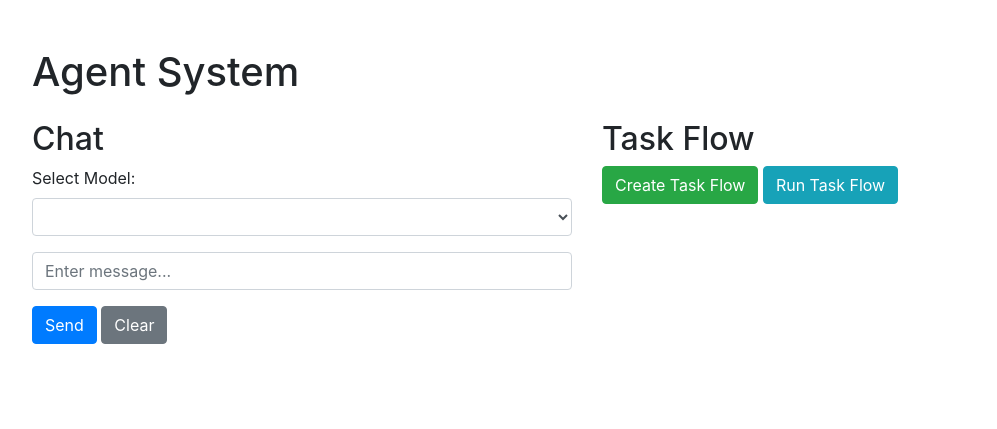
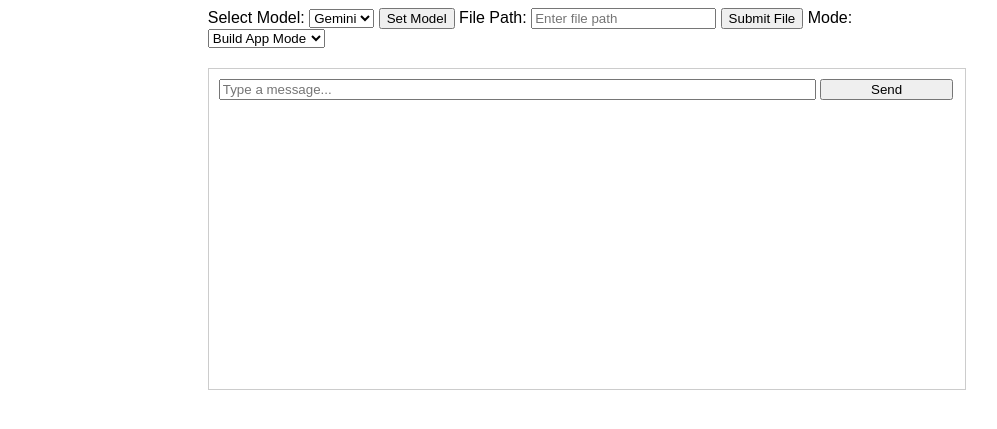
Before and after one commit to spacesnotabs/llm-playground, a Flask app: template templates/index.html in a window 1280 px wide. Shown: the top 429 px of the page, without its empty margins (53-1050 px from the left). Run offline with Flask 3, Linux system fonts and the light colour scheme; the template is opened without the code that fills it, so the values that code supplies are empty; parts of the project's set-up code (start-up, migrations or seed data) failed here and were passed over; some libraries are stand-ins or nearby versions.

Commit message:
Simple web app
Very early and ugly web front-end that will get better over time!

```diff
--- a/app.py
+++ b/app.py
@@ -1,268 +1,104 @@
-import json
-from pathlib import Path
+from flask import Flask, render_template, request, jsonify
+from flask_socketio import SocketIO, emit
 
-from flask import Flask, request, jsonify, render_template
-from flask_restful import Resource, Api
-from flask_bootstrap import Bootstrap
-
-from agent_controller import AgentController
-from agents.agent_task import AgentTask, TaskType, OutputTarget, ExecType, create_llm_task
+from agents.base_agent import BaseAgent
 from agents.chat_agent import ChatAgent
 from agents.coding_agent import CodingAgent
-from agents.email_agent import EmailAgent
-from agents.task_flow import TaskFlow
-from model_controller import ModelController, ModelType
-from models.anthropic_model import AnthropicModel
-from models.mistral_model import MistralModel
-from models.gemini_model import GeminiModel
-import yaml
+from agents.code_review_agent import CodeReviewAgent
+from agents.sw_architect import SWArchitect
+from model_controller import ModelController
+from models.base_model import BaseModel
 
-app = Flask(__name__, static_url_path='/static')
-api = Api(app)
-bootstrap = Bootstrap(app)  # Initialize Bootstrap
+app = Flask(__name__)
+socketio = SocketIO(app)
+
+# Load model configuration
+
+model_controller = ModelController()
+active_model: BaseModel | None = None
+active_agent: BaseAgent | None = None
+
+@app.route("/")
+def index():
+    global active_model
+    global active_agent
+    active_model = get_model(model_name='gemini', system_prompt='')
+    active_agent = get_agent(agent_name='chat', model=active_model)
+    return render_template("index.html")
 
 
-@app.route('/')
-def index():
-    """Render the index.html template."""
-    return render_template('index.html', models=models.keys())
+# Model selection and chat clearing
+@app.route("/set_model", methods=["POST"])
+def set_model():
+    global active_model
+    selected_model = request.json.get("model")
+    active_model = get_model(model_name=selected_model, system_prompt=None)
+
+    return jsonify({"message": "Model set and chat cleared."})
 
 
-# --- Global Variables for Agents and Models ---
-agents = {}
-models = {}
-task_flow = None
+# @app.route("/set_agent", methods=["POST"])
+# def set_agent():
+#     global active_agent
+#     selected_agent = request.json.get("agent")
+#     active_agent = selected_agent
 
 
-# --- Helper Functions ---
-def load_credentials():
-    """Loads credentials from a JSON file."""
-    with open('credentials.json') as f:
-        return json.load(f)
+# File input via text path
+# @app.route("/file_input", methods=["POST"])
+# def file_input():
+#     file_path = request.json.get("file_path")
+#     # Handle the file input in your backend as needed
+#     return jsonify({"message": f"File {file_path} received."})
+
+# Chat interaction using SocketIO
+@socketio.on('send_message')
+def handle_message(data):
+    user_input = data.get('message')
+    file_path = data.get('file-path')
+    print(file_path)
+    response = active_agent.run_agent(agent_input={"prompt": user_input})
+    # emit('receive_message', {'response': response['response']})
 
 
-def load_prompt(yaml_file: str, prompt_name: str):
-    """Loads prompts from a YAML file."""
-    with open(yaml_file, 'r') as file:
-        prompts = yaml.safe_load(file)
+def get_model(model_name: str, system_prompt: str | None):
+    global active_model
+    model = None
+    if model_name == "gemini":
+        model = model_controller.get_gemini_model()
+    elif model_name == "mistral":
+        model = model_controller.get_mistral_model()
+    else:
+        print("No model with name ", model_name)
+        return
 
-    prompt_data = prompts['prompts'].get(prompt_name, {})
+    if system_prompt:
+        model.system_prompt = system_prompt
 
-    # Define the order of fields and their corresponding tags
-    field_order = [
-        ('instruction', 'instruction'),
-        ('output_format', 'output_format'),
-        ('additional_instructions', 'additional_instructions'),
-        ('example_output', 'example'),
-        ('final_instruction', 'final_instruction')
-    ]
+    model.initialize()
+    model._response_callback = update_chat
+    active_model = model
+    if active_agent:
+        active_agent._llm = active_model
+    return model
 
-    prompt_parts = []
-    for field, tag in field_order:
-        if field in prompt_data:
-            content = prompt_data[field].strip()
-            prompt_parts.append(f"<{tag}>\n{content}\n</{tag}>")
+def update_chat(text: str):
+    print(text)
+    print('*')
+    socketio.emit('receive_message', {'response': text})
+    # socketio.emit('message', text)
 
-    return "\n\n".join(prompt_parts)
+def get_agent(agent_name: str, model: BaseModel) -> BaseAgent:
+    global active_agent
+    agent = None
+    if agent_name == "chat":
+        agent = ChatAgent(llm=model)
+    elif agent_name == "code":
+        agent = CodingAgent(llm=model)
+
+    active_agent = agent
+    return agent
 
 
-def create_coding_agent(model_name: str) -> (CodingAgent, str):
-    """Creates a CodingAgent with the specified model."""
-    model = models.get(model_name)
-    if not model:
-        return None, "Model not found"
-
-    # Load prompts from YAML
-    yaml_file = 'prompts.yaml'
-    write_code_prompt = load_prompt(yaml_file, 'write_code')
-    code_review_prompt = load_prompt(yaml_file, 'code_review')
-
-    # Instantiate the CodingAgent
-    agent = CodingAgent(llm_code=model, llm_review=model)
-    agent._llm_code.system_prompt = write_code_prompt
-    agent._llm_review.system_prompt = code_review_prompt
-    agent._llm_code.initialize()
-    agent._llm_review.initialize()
-    return agent, None
-
-
-# --- API Resources ---
-class ModelsAPI(Resource):
-    def get(self):
-        """Get a list of available models."""
-        return jsonify(list(models.keys()))
-
-    def post(self):
-        """Create a new model."""
-        data = request.get_json()
-        model_type = data.get('model_type')
-        model_name = data.get('model_name')
-        model_id = data.get('model_id')
-        api_key = data.get('api_key')
-        model_dir = data.get('model_dir')
-
-        if model_type not in [e.name for e in ModelType]:
-            return jsonify({"error": "Invalid model type"}), 400
-
-        model = ModelController.create_model(model_type=ModelType[model_type],
-                                             model_name=model_name,
-                                             model_id=model_id,
-                                             api_key=api_key,
-                                             model_dir=Path(model_dir) if model_dir else None)
-        if not model:
-            return jsonify({"error": "Failed to create model"}), 500
-
-        models[model_name] = model
-        return jsonify({"message": "Model created", "model_name": model_name}), 201
-
-
-class AgentsAPI(Resource):
-    def get(self):
-        """Get a list of created agents."""
-        return jsonify(list(agents.keys()))
-
-    def post(self):
-        """Create a new agent."""
-        data = request.get_json()
-        agent_type = data.get('agent_type')
-        agent_name = data.get('agent_name')
-        model_name = data.get('model_name')
-
-        if agent_type == 'coding':
-            agent, error = create_coding_agent(model_name)
-            if error:
-                return jsonify({"error": error}), 400
-
-        elif agent_type == 'email':
-            model = models.get(model_name)
-            if not model:
-                return jsonify({"error": "Model not found"}), 400
-            agent = EmailAgent(llm=model)
-
-        elif agent_type == 'chat':
-            model = models.get(model_name)
-            if not model:
-                return jsonify({"error": "Model not found"}), 400
-            agent = ChatAgent(llm=model)
-        else:
-            return jsonify({"error": "Invalid agent type"}), 400
-
-        agents[agent_name] = agent
-        return jsonify({"message": "Agent created", "agent_name": agent_name}), 201
-
-
-class AgentTasksAPI(Resource):
-    def post(self, agent_name):
-        """Create a new task for the specified agent."""
-        agent = agents.get(agent_name)
-        if not agent:
-            return jsonify({"error": "Agent not found"}), 404
-
-        data = request.get_json()
-        task_type = data.get('task_type')
-        task_prompt = data.get('prompt')
-        filepath = data.get('filepath', None)
-
-        # For now, we assume tasks are LLM-based
-        task_flow = TaskFlow()
-        task_flow.add_agent(agent)
-        first_input = {"prompt": task_prompt,
-                       "code": "",
-                       "filepath": filepath,
-                       "projectpath": ""}
-
-        if filepath:
-            # If a filepath is provided, add a read_file task
-            read_task = create_llm_task(input_data=first_input, task_id="read_file")
-            task_flow.add_task(read_task)
-        else:
-            first_input["filepath"] = "output_code.py"
-
-        # Add a code modification task
-        code_task = create_llm_task(input_data=first_input, task_id="code")
-        task_flow.add_task(code_task)
-
-        agent_controller = AgentController()
-        agent_controller.task_flow = task_flow
-        results = agent_controller.run_task_flow()  # Run the task flow synchronously for now
-
-        return jsonify({"message": "Task executed", "results": results}), 200
-
-    # class AgentTaskFlowAPI(Resource):
-    #
-    #     def post(self):
-
-    # --- Add API Resources ---
-
-class CodeAgentAPI(Resource):
-    def post(self, agent_type):
-        """Run a code agent."""
-        if agent_type not in ['code_writer', 'code_modifier']:
-            return jsonify({"error": "Invalid agent type"}), 400
-
-        data = request.get_json()
-        agent = ChatAgent(llm=models['mistral'])  # Get the relevant model
-
-        output = agent.run_agent(data)
-        return jsonify(output), 200
-
-chat_agent: ChatAgent | None = None
-class ChatAgentAPI(Resource):
-    def post(self, agent_type):
-        global chat_agent
-        if agent_type not in ['chat_agent'] :
-           return jsonify({"error": "Invalid agent type"}), 400
-
-        if not chat_agent:
-            chat_agent = ChatAgent(llm=models['Mistral'])
-
-        data = request.get_json()
-        output = chat_agent.run_agent(data)
-        return output, 200
-
-    def clear_chat(self):
-        global chat_agent
-        if not chat_agent:
-            return jsonify({"error": "No chat agent active"}), 400
-
-        output = chat_agent.clear_chat()
-        return output, 200
-
-api.add_resource(CodeAgentAPI, '/agents/code/<string:agent_type>')
-api.add_resource(ChatAgentAPI, '/agents/chat/<string:agent_type>')
-
-api.add_resource(ModelsAPI, '/models')
-api.add_resource(AgentsAPI, '/agents')
-api.add_resource(AgentTasksAPI, '/agents/<string:agent_name>/tasks')
-
-chat_api_instance = ChatAgentAPI()
-
-# add custom routs
-app.add_url_rule('/agents/chat/clear', view_func=chat_api_instance.clear_chat, methods=['POST'])
-
-if __name__ == '__main__':
-    credentials = load_credentials()
-    gemini_api = credentials['llm_apis']['gemini']['api_key']
-    # ... (Load your default models here based on credentials, like in llm.py)
-    llm_write_code = ModelController.create_model(model_type=ModelType.GEMINI,
-                                                  model_name="Gemini",
-                                                  model_id=GeminiModel.MODEL_FLASH,
-                                                  api_key=gemini_api)
-
-    llm_review_code = ModelController.create_model(model_type=ModelType.GEMINI,
-                                                   model_name="Gemini",
-                                                   model_id=GeminiModel.MODEL_FLASH,
-                                                   api_key=gemini_api)
-
-    llm_chat = ModelController.create_model(model_type=ModelType.MISTRAL,
-                                            model_name="Mistral",
-                                            model_id="Mistral 7B",
-                                            model_dir=Path.cwd().joinpath("local_models", "mistral_models",
-                                                                          "Mistral-7B-Instruct-v0.3-GGUF",
-                                                                          "Mistral-7B-Instruct-v0.3.Q2_K.gguf"))
-
-    models[llm_write_code.model_name] = llm_write_code
-    models[llm_review_code.model_name] = llm_review_code
-    models[llm_chat.model_name] = llm_chat
-
-    app.run(debug=True)
+if __name__ == "__main__":
+    socketio.run(app, debug=True)
--- a/static/style.css
+++ b/static/style.css
@@ -1,19 +1,28 @@
-<style>
-    .chat-container {
-        height: 400px;
-        overflow-y: auto;
-    }
-    .message {
-        padding: 10px;
-        margin-bottom: 10px;
-        border-radius: 5px;
-    }
-    .user-message {
-        background-color: #e9ecef; /* Light gray */
-        text-align: right;
-    }
-    .agent-message {
-        background-color: #aed6f1; /* Light blue */
-        text-align: left;
-    }
-</style>
+/* styles.css */
+body {
+    font-family: Arial, sans-serif;
+}
+
+.container {
+    width: 60%;
+    margin: 0 auto;
+}
+
+.controls {
+    margin-bottom: 20px;
+}
+
+.chat-container {
+    border: 1px solid #ccc;
+    height: 300px;
+    overflow-y: scroll;
+    padding: 10px;
+}
+
+#user-input {
+    width: 80%;
+}
+
+#send-btn {
+    width: 18%;
+}
--- a/templates/index.html
+++ b/templates/index.html
@@ -3,53 +3,74 @@
 <head>
     <meta charset="UTF-8">
     <meta name="viewport" content="width=device-width, initial-scale=1.0">
-    <title>Agent Interface</title>
-    <link rel="stylesheet" href="https://stackpath.bootstrapcdn.com/bootstrap/4.5.2/css/bootstrap.min.css" />
-    <link rel="stylesheet" href="https://cdnjs.cloudflare.com/ajax/libs/prism/1.29.0/themes/prism.min.css" />
-    <link rel="stylesheet" href="/static/style.css" />
-
+    <title>LLM Web Interface</title>
+    <link rel="stylesheet" href="/static/style.css">
+    <script src="https://cdn.socket.io/4.0.0/socket.io.min.js"></script>
 </head>
 <body>
-    <div class="container mt-5">
-        <h1 class="mb-4">Agent System</h1>
+    <div class="container">
+        <div class="controls">
+            <label for="model-select">Select Model:</label>
+            <select id="model-select">
+                <option value="gemini">Gemini</option>
+                <option value="mistral">Mistral</option>
+            </select>
+            <button id="set-model-btn">Set Model</button>
 
-        <div class="row">
-            <div class="col-md-6">
-                <h2>Chat</h2>
-                <div class="form-group">
-                    <label for="model-select">Select Model:</label>
-                    <select class="form-control" id="model-select">
-                        {% for model_name in models %}
-                            <option value="{{ model_name }}">{{ model_name }}</option>
-                        {% endfor %}
-                    </select>
-                </div>
-                <div class="chat-container" id="chat-output">
-                    </div>
-                <div class="form-group">
-                    <input type="text" class="form-control" id="user-input" placeholder="Enter message...">
-                </div>
-                <button class="btn btn-primary" onclick="sendMessage()">Send</button>
-                <button class="btn btn-secondary" onclick="clearChat()">Clear</button>
-            </div>
+            <label for="file-path">File Path:</label>
+            <input type="text" id="file-path" placeholder="Enter file path">
+            <button id="submit-file-btn">Submit File</button>
 
-            <div class="col-md-6">
-                <h2>Task Flow</h2>
-                <div id="task-flow-container">
-                    <!-- Task flow elements will be added here -->
-                </div>
-                <button class="btn btn-success" onclick="createTaskFlow()">Create Task Flow</button>
-                <button class="btn btn-info" onclick="runTaskFlow()">Run Task Flow</button>
-            </div>
+            <label for="mode-toggle">Mode:</label>
+            <select id="mode-toggle">
+                <option value="build_app_mode">Build App Mode</option>
+                <option value="chat_mode">Chat Mode</option>
+                <option value="code_mode">Code Mode</option>
+            </select>
+        </div>
+
+        <div class="chat-container">
+            <div id="chat-box"></div>
+            <input type="text" id="user-input" placeholder="Type a message...">
+            <button id="send-btn">Send</button>
         </div>
     </div>
 
-    <script src="https://code.jquery.com/jquery-3.5.1.slim.min.js"></script>
-    <script src="https://cdn.jsdelivr.net/npm/popper.js@1.16.1/dist/umd/popper.min.js"></script>
-    <script src="https://stackpath.bootstrapcdn.com/bootstrap/4.5.2/js/bootstrap.min.js"></script>
-    <script src="https://cdnjs.cloudflare.com/ajax/libs/prism/1.29.0/prism.min.js"></script>
-    <script src="https://cdnjs.cloudflare.com/ajax/libs/prism/1.29.0/components/prism-python.min.js"></script>
+    <script>
+        const socket = io();
 
-    <script src="/static/script.js" ></script>
+        document.getElementById('send-btn').addEventListener('click', function() {
+            const message = document.getElementById('user-input').value;
+            const filepath = document.getElementById('file-path');
+            socket.emit('send_message', { message, filepath });
+        });
+
+        socket.on('receive_message', function(data) {
+            const chatBox = document.getElementById('chat-box');
+            chatBox.innerHTML += `${data.response}`;
+        });
+
+        document.getElementById('set-model-btn').addEventListener('click', function() {
+            const model = document.getElementById('model-select').value;
+            fetch('/set_model', {
+                method: 'POST',
+                headers: {
+                    'Content-Type': 'application/json'
+                },
+                body: JSON.stringify({ model })
+            });
+        });
+
+        document.getElementById('submit-file-btn').addEventListener('click', function() {
+            const filePath = document.getElementById('file-path').value;
+            fetch('/file_input', {
+                method: 'POST',
+                headers: {
+                    'Content-Type': 'application/json'
+                },
+                body: JSON.stringify({ file_path: filePath })
+            });
+        });
+    </script>
 </body>
 </html>
```
